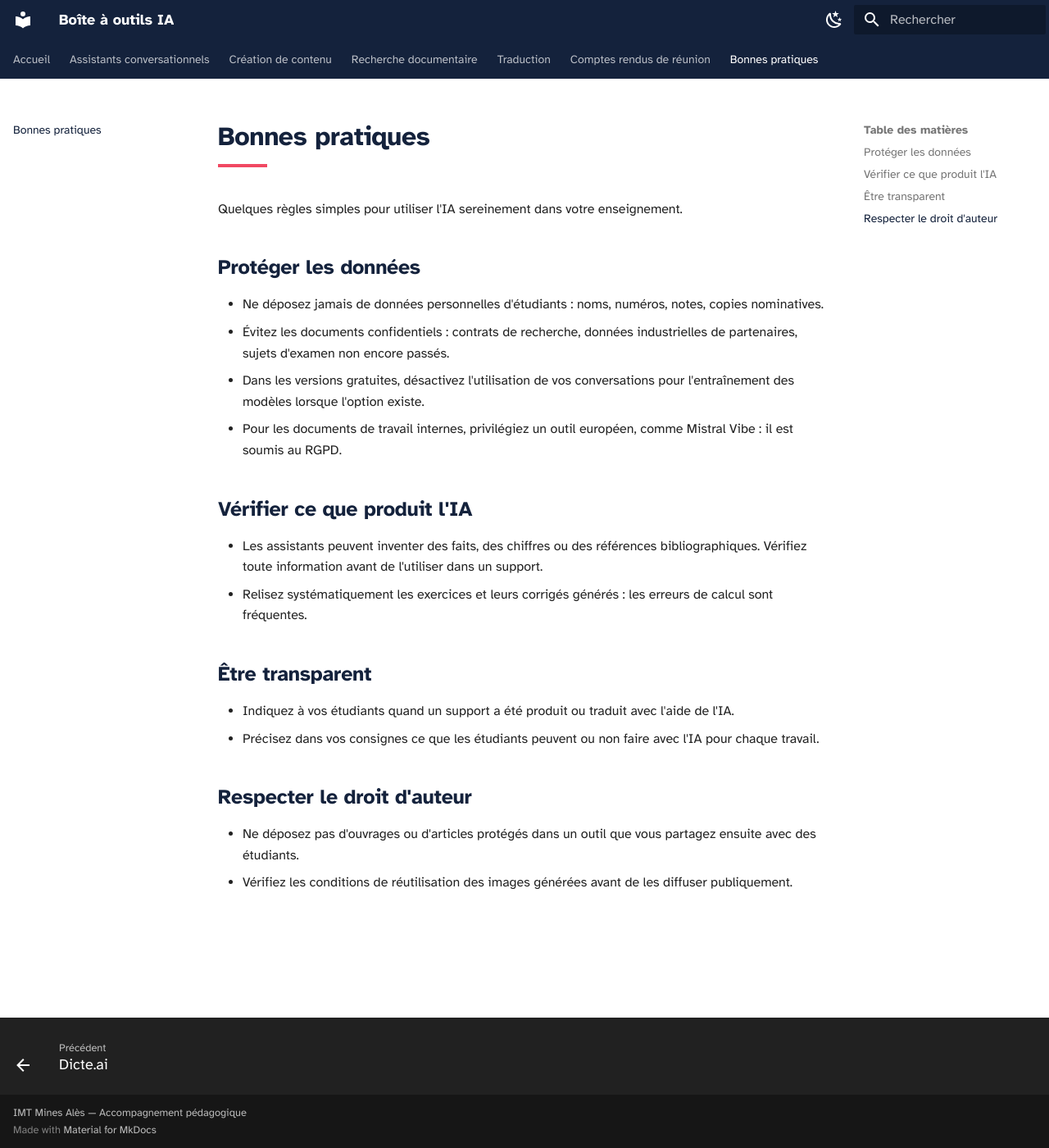
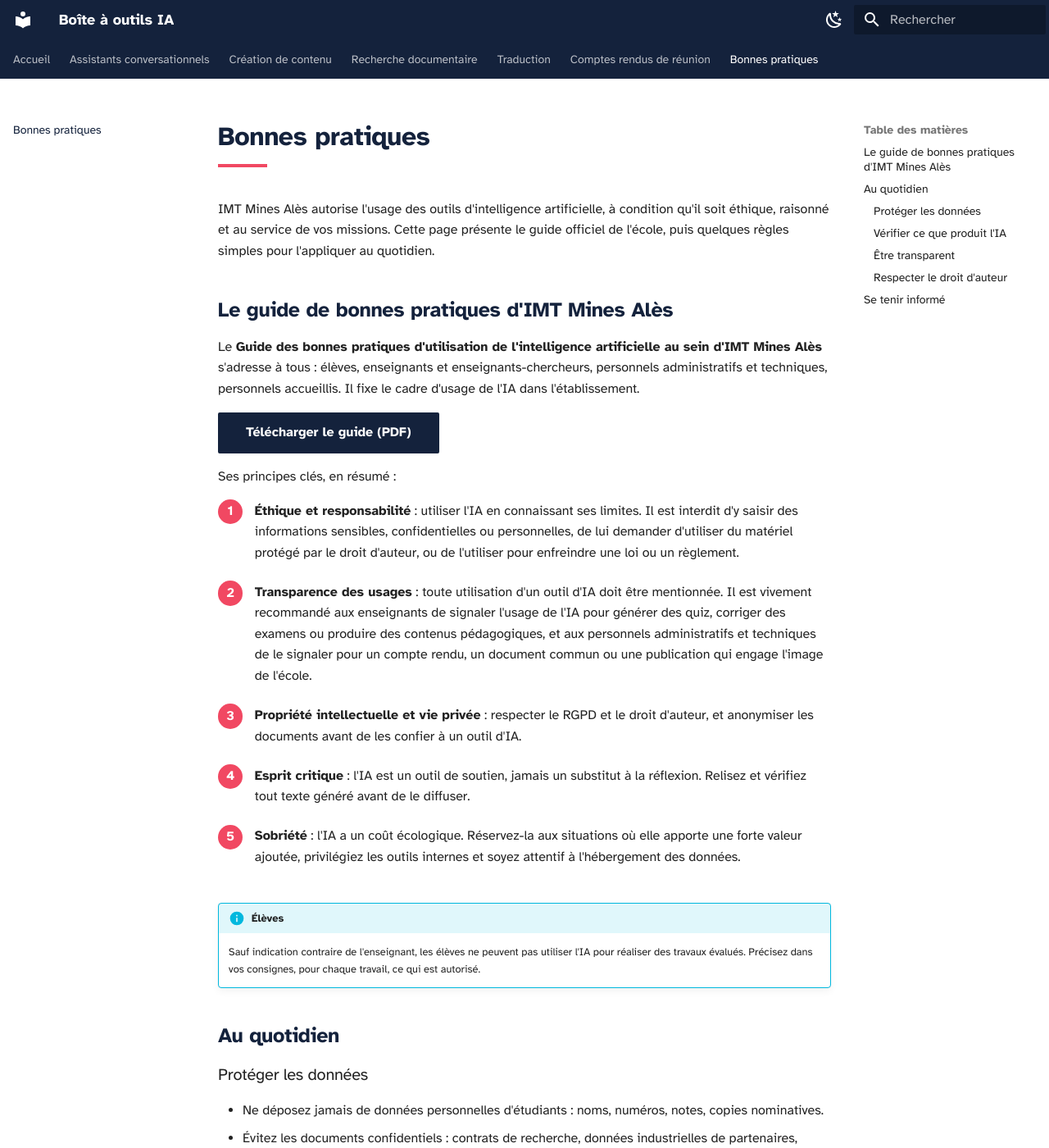
Before and after one commit to Celine-ferrier/Boite-outils-IA, an MkDocs documentation site: the page built from docs/bonnes-pratiques.md, in a window 1280 px wide and 1400 px high. Shown: the whole window at 82% size. Built offline with MkDocs 1.6.1 and Material for MkDocs 9.7.7, drawn with Linux system fonts in a browser that asks for light colours; some of the changed text lies outside the part shown.

Commit message:
Bonnes pratiques : guide officiel d'IMT Mines Alès (PDF et résumé) et lien vers les actualités IA du groupe IMT
Co-Authored-By: Claude Opus 5.5 <noreply@anthropic.com>
Claude-Session: https://claude.ai/code/session_01ADR9hzhyEw6Dc3N18BUyt5

```diff
--- a/docs/bonnes-pratiques.md
+++ b/docs/bonnes-pratiques.md
@@ -1,25 +1,50 @@
 # Bonnes pratiques
 
-Quelques règles simples pour utiliser l'IA sereinement dans votre enseignement.
+IMT Mines Alès autorise l'usage des outils d'intelligence artificielle, à condition qu'il soit éthique, raisonné et au service de vos missions. Cette page présente le guide officiel de l'école, puis quelques règles simples pour l'appliquer au quotidien.
 
-## Protéger les données
+## Le guide de bonnes pratiques d'IMT Mines Alès
+
+Le **Guide des bonnes pratiques d'utilisation de l'intelligence artificielle au sein d'IMT Mines Alès** s'adresse à tous : élèves, enseignants et enseignants-chercheurs, personnels administratifs et techniques, personnels accueillis. Il fixe le cadre d'usage de l'IA dans l'établissement.
+
+[Télécharger le guide (PDF)](documents/guide-bonnes-pratiques-ia-imt-mines-ales.pdf){ .md-button .md-button--primary }
+
+Ses principes clés, en résumé :
+
+1. **Éthique et responsabilité** : utiliser l'IA en connaissant ses limites. Il est interdit d'y saisir des informations sensibles, confidentielles ou personnelles, de lui demander d'utiliser du matériel protégé par le droit d'auteur, ou de l'utiliser pour enfreindre une loi ou un règlement.
+2. **Transparence des usages** : toute utilisation d'un outil d'IA doit être mentionnée. Il est vivement recommandé aux enseignants de signaler l'usage de l'IA pour générer des quiz, corriger des examens ou produire des contenus pédagogiques, et aux personnels administratifs et techniques de le signaler pour un compte rendu, un document commun ou une publication qui engage l'image de l'école.
+3. **Propriété intellectuelle et vie privée** : respecter le RGPD et le droit d'auteur, et anonymiser les documents avant de les confier à un outil d'IA.
+4. **Esprit critique** : l'IA est un outil de soutien, jamais un substitut à la réflexion. Relisez et vérifiez tout texte généré avant de le diffuser.
+5. **Sobriété** : l'IA a un coût écologique. Réservez-la aux situations où elle apporte une forte valeur ajoutée, privilégiez les outils internes et soyez attentif à l'hébergement des données.
+
+!!! info "Élèves"
+    Sauf indication contraire de l'enseignant, les élèves ne peuvent pas utiliser l'IA pour réaliser des travaux évalués. Précisez dans vos consignes, pour chaque travail, ce qui est autorisé.
+
+## Au quotidien
+
+### Protéger les données
 
 - Ne déposez jamais de données personnelles d'étudiants : noms, numéros, notes, copies nominatives.
 - Évitez les documents confidentiels : contrats de recherche, données industrielles de partenaires, sujets d'examen non encore passés.
 - Dans les versions gratuites, désactivez l'utilisation de vos conversations pour l'entraînement des modèles lorsque l'option existe.
 - Pour les documents de travail internes, privilégiez un outil européen, comme Mistral Vibe : il est soumis au RGPD.
 
-## Vérifier ce que produit l'IA
+### Vérifier ce que produit l'IA
 
 - Les assistants peuvent inventer des faits, des chiffres ou des références bibliographiques. Vérifiez toute information avant de l'utiliser dans un support.
 - Relisez systématiquement les exercices et leurs corrigés générés : les erreurs de calcul sont fréquentes.
 
-## Être transparent
+### Être transparent
 
-- Indiquez à vos étudiants quand un support a été produit ou traduit avec l'aide de l'IA.
+- Indiquez à vos étudiants ou à vos collègues quand un support, un compte rendu ou un document a été produit ou traduit avec l'aide de l'IA.
 - Précisez dans vos consignes ce que les étudiants peuvent ou non faire avec l'IA pour chaque travail.
 
-## Respecter le droit d'auteur
+### Respecter le droit d'auteur
 
 - Ne déposez pas d'ouvrages ou d'articles protégés dans un outil que vous partagez ensuite avec des étudiants.
 - Vérifiez les conditions de réutilisation des images générées avant de les diffuser publiquement.
+
+## Se tenir informé
+
+Le groupe IMT partage régulièrement des actualités sur l'intelligence artificielle : nouveaux outils, retours d'expérience, évolutions de la réglementation.
+
+[Voir les actualités IA du groupe IMT](https://mintel.imt.fr/actualites.php?cat=9){ .md-button }
```
Also changed, not shown: 1 other file.
